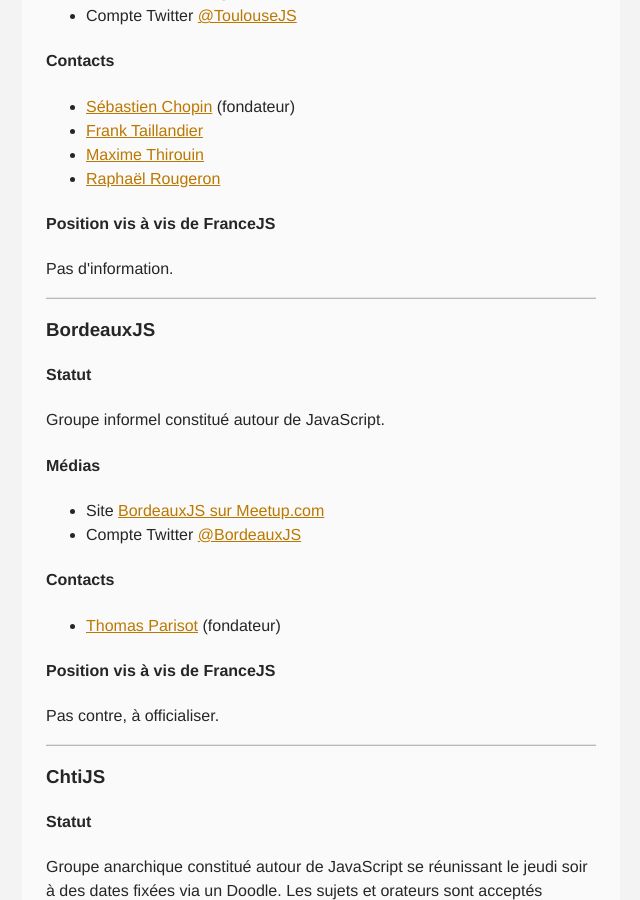
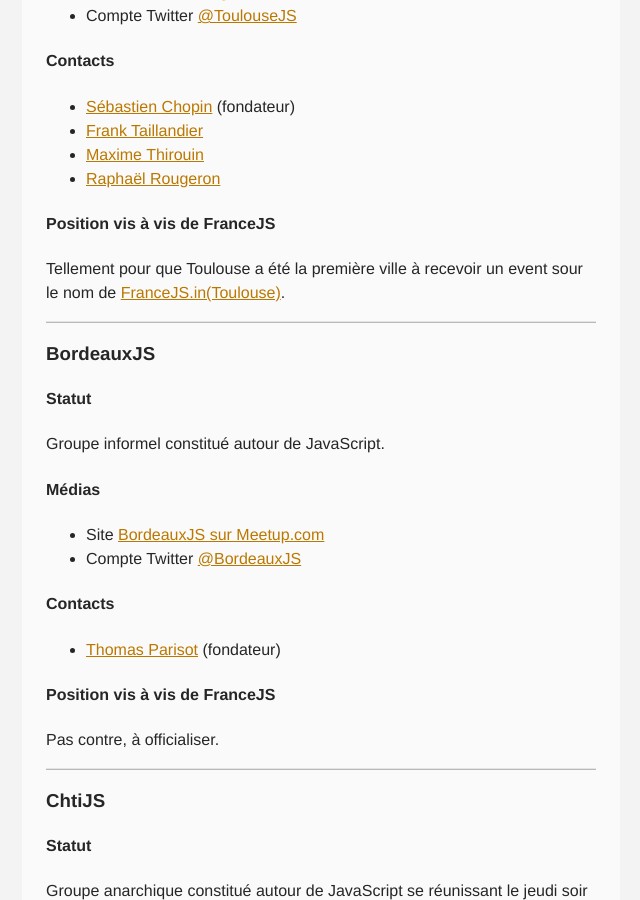
Before and after one commit to francejs/francejs.github.com, a Jekyll site: the page built from groupes.html, in a window 1280 px wide and 900 px high, scrolled down 3051 px. Shown: the whole window, without its empty margins (170-810 px from the left). Built offline with Jekyll 4.4.1, drawn with Linux system fonts in a browser that asks for light colours.

Commit message:
Ajout de la position de ToulouseJS vis à vis de FranceJS

```diff
--- a/groupes.html
+++ b/groupes.html
@@ -115,7 +115,7 @@
     <li><a href="https://twitter.com/goldoraf" title="Voir son compte Twitter">Raphaël Rougeron</a></li>
   </ul>
   <h4>Position vis à vis de FranceJS</h4>
-  <p>Pas d'information.</p>
+  <p>Tellement pour que Toulouse a été la première ville à recevoir un event sour le nom de <a href="http://francejs.org/conf2013.html">FranceJS.in(Toulouse)</a>.</p>
 
   <hr />
 
```
